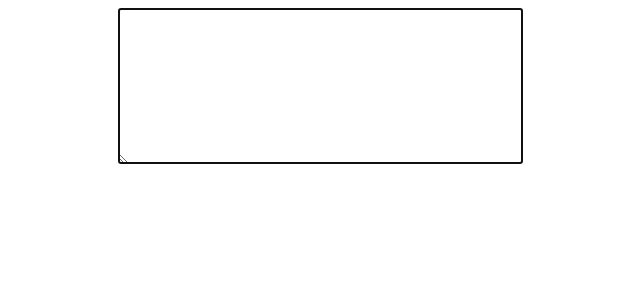
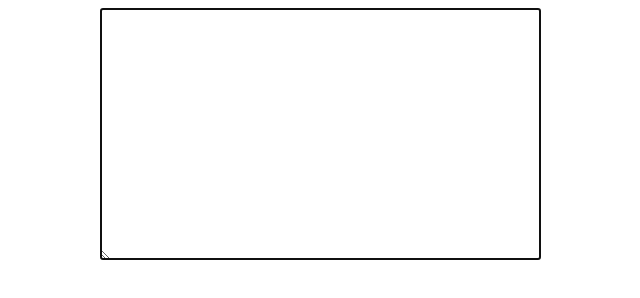
Before and after one commit to synaufal/aliflam, a plain HTML site: page index.html in a window 1280 px wide. Shown: the whole page, without its empty margins (320-960 px from the left). Drawn offline with Linux system fonts and the light colour scheme.

Commit message:
change font style

```diff
--- a/index.html
+++ b/index.html
@@ -4,13 +4,14 @@
     <meta charset="utf-8">
     <meta name="viewport" content="width=device-width,initial-scale=1.0">
     <title>AlifLam</title>
+    <link href="https://fonts.googleapis.com/css2?family=Amiri&display=swap" rel="stylesheet">
     <script type="text/javascript" onload defer="true" src="letterMap.js"></script>
     <script type="text/javascript" onload defer="true" src="script.js"></script>
   </head>
-  <body>
-    <div style="text-align: center;">
-        <textarea autofocus id="editor" cols='48' rows='10' dir='rtl'></textarea>
+  <body style="font-family: 'Amiri', serif;">
+    <div style="text-align: center; font-size: 23px;">
+        <textarea autofocus id="editor" cols='40' rows='6' dir='rtl' style="font-family: inherit; font-size: inherit;"></textarea>
     </div>
-    <div id="latinDisplay" style="text-align: center;"></div>
+    <div id="latinDisplay" style="text-align: center; font-size: 20px;"></div>
   </body>
 </html>
```
